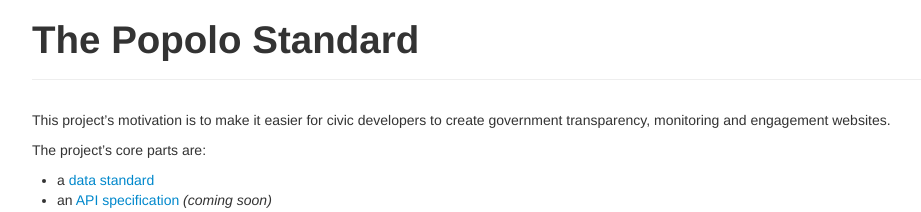
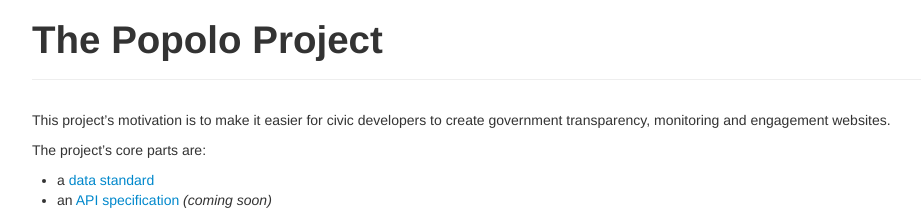
Before and after one commit to popolo-project/popolo-spec, a Jekyll site: the page built from index.md, in a window 1280 px wide. Shown: the top 212 px of the page, without its empty margins (23-944 px from the left). Built offline with Jekyll 4.4.1, drawn with Linux system fonts in a browser that asks for light colours; nearby versions of some CDN libraries; Markdown is read by kramdown in place of the engine named in the settings.

Commit message:
rename to project

```diff
--- a/index.md
+++ b/index.md
@@ -1,9 +1,9 @@
 ---
 layout: default
-title: The Popolo Standard
+title: The Popolo Project
 ---
 <div class="page-header">
-  <h1>The Popolo Standard</h1>
+  <h1>The Popolo Project</h1>
 </div>
 
 This project's motivation is to make it easier for civic developers to create government transparency, monitoring and engagement websites.
```
